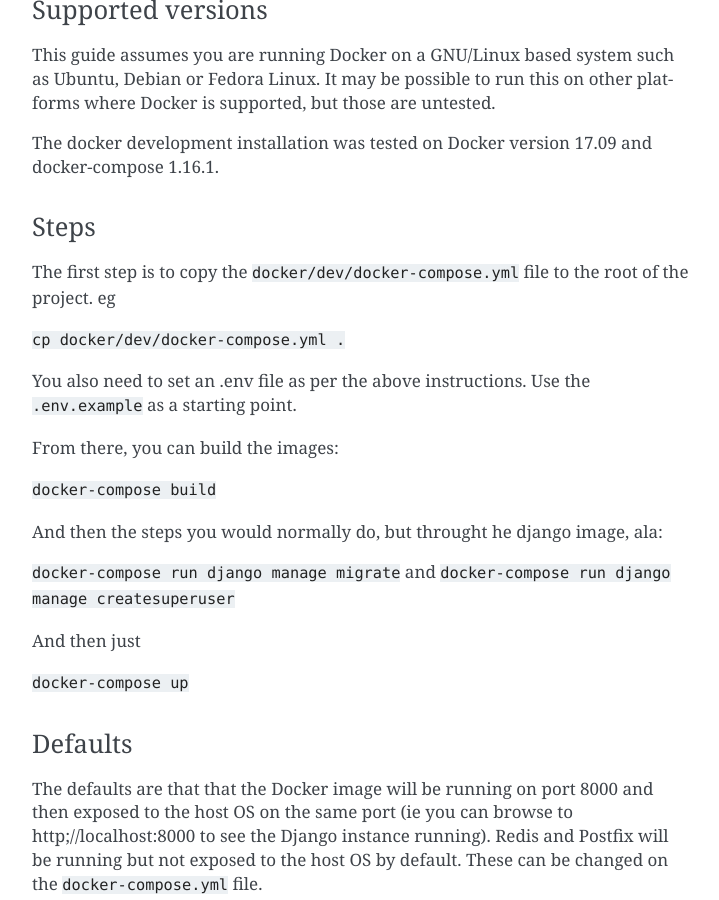
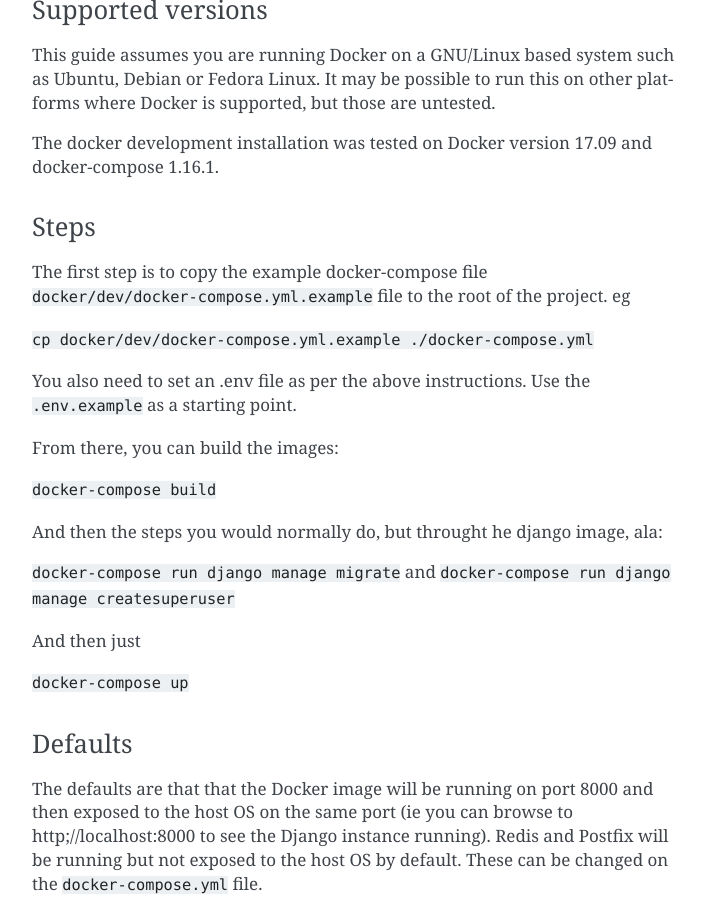
Before and after one commit to jaywink/socialhome, a Sphinx documentation site: the page built from docs/development.rst, in a window 1280 px wide and 900 px high, scrolled down 5058 px. Shown: the whole window, without its empty margins (388-1107 px from the left). Built offline with Sphinx 7.4.7, drawn with Linux system fonts in a browser that asks for light colours.

Commit message:
Renaming docker-compose file as per gitignore

```diff
--- a/docs/development.rst
+++ b/docs/development.rst
@@ -207,9 +207,9 @@
 Steps
 ......
 
-The first step is to copy the ``docker/dev/docker-compose.yml`` file to the root of the project. eg
+The first step is to copy the example docker-compose file ``docker/dev/docker-compose.yml.example`` file to the root of the project. eg
 
-``cp docker/dev/docker-compose.yml .``
+``cp docker/dev/docker-compose.yml.example ./docker-compose.yml``
 
 You also need to set an .env file as per the above instructions. Use the ``.env.example`` as a starting point.
 
```
Also changed, not shown: 1 other file.
